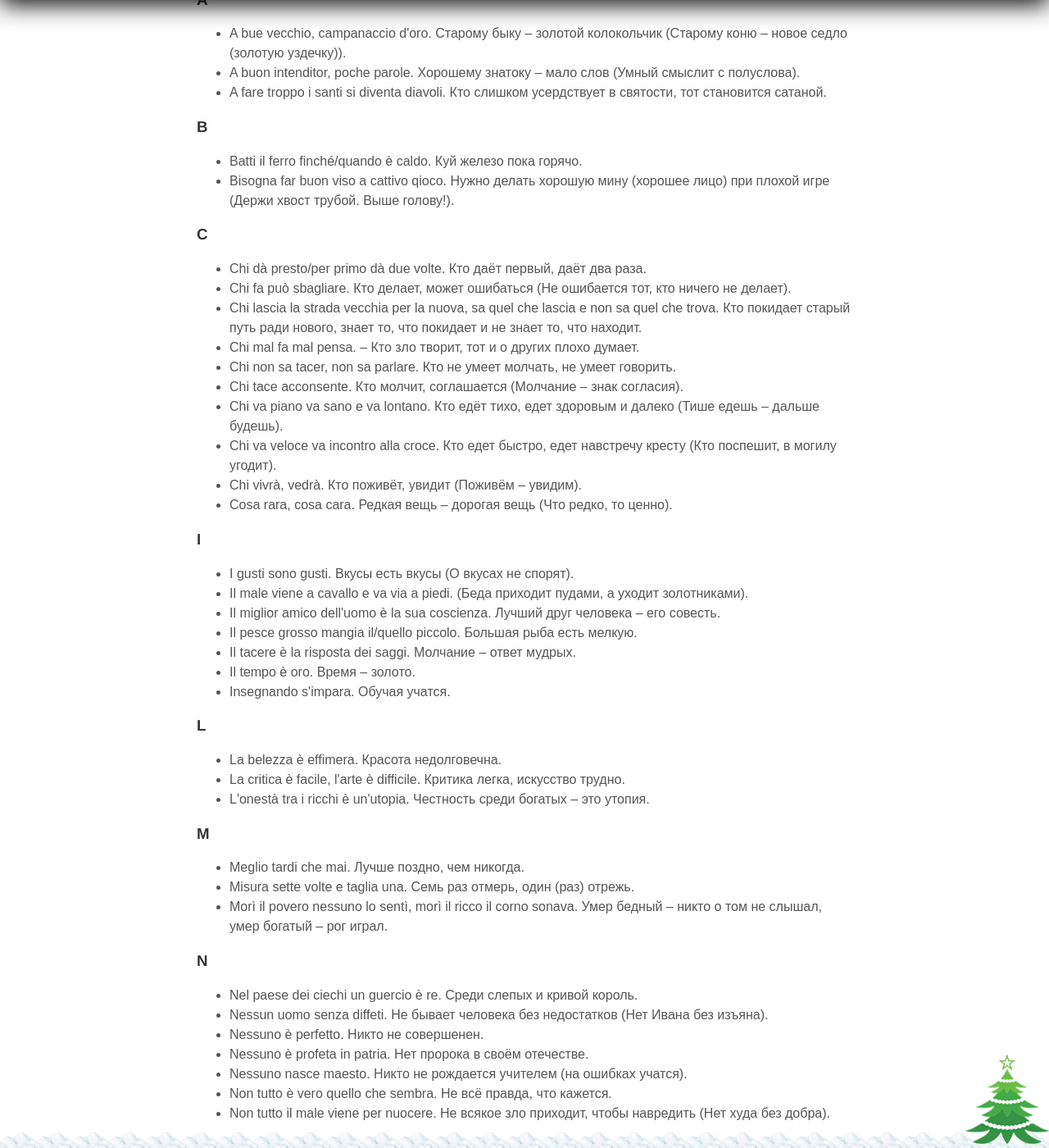
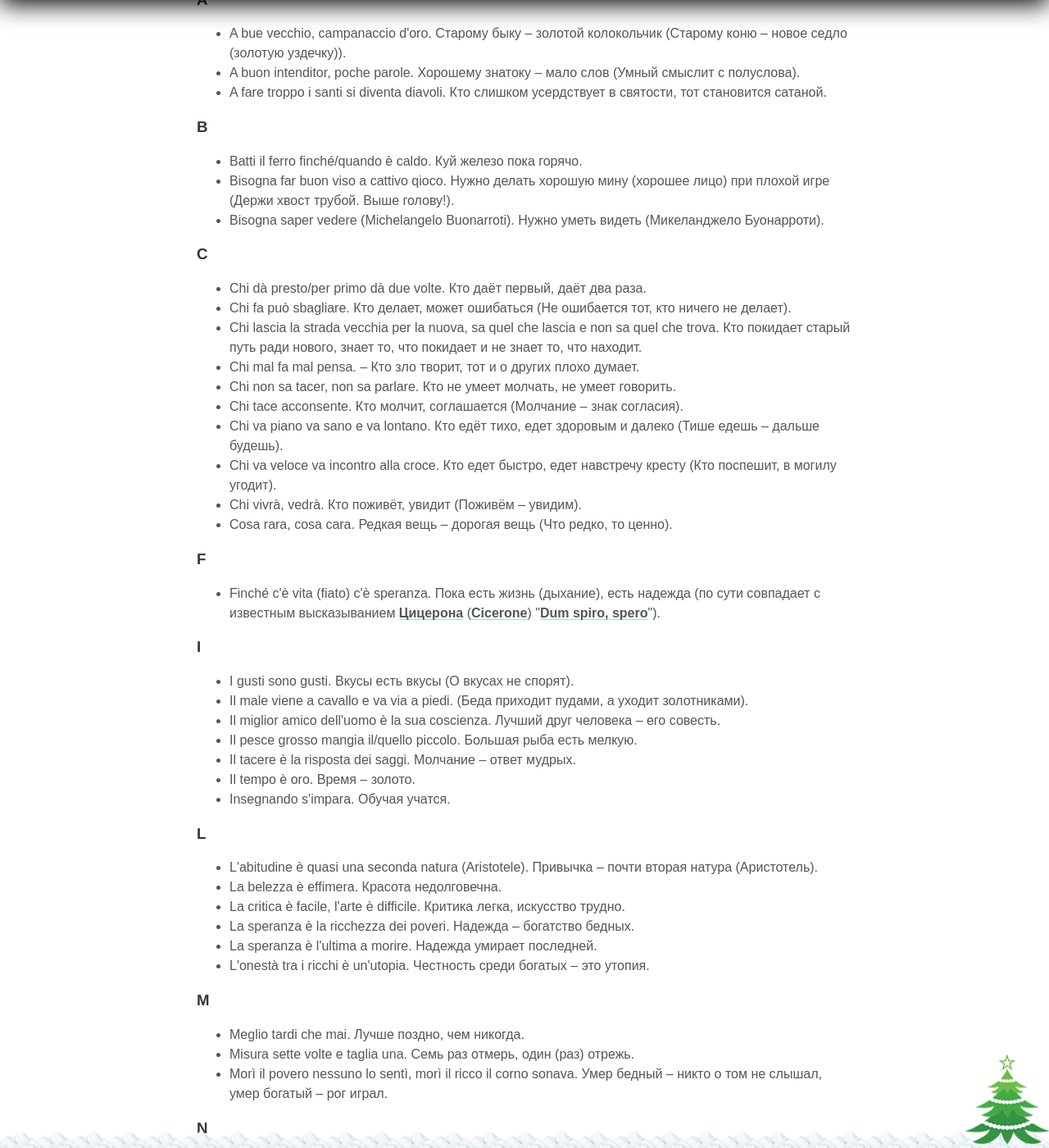
Before and after one commit to postolny/postolny.github.io, a Jekyll site: the page built from _pages/proverbi.md, in a window 1280 px wide and 1400 px high, scrolled down 725 px. Shown: the whole window at 82% size. Built offline with Jekyll 4.4.1, drawn with Linux system fonts in a browser that asks for light colours; nearby versions of some CDN libraries; some of the changed text lies outside the part shown.

Commit message:
Add files via upload

```diff
--- a/_pages/proverbi.md
+++ b/_pages/proverbi.md
@@ -16,6 +16,7 @@ permalink: /proverbi/
 
 - Batti il ferro finché/quando è caldo. Куй железо пока горячо.
 - Bisogna far buon viso a cattivo qioco. Нужно делать хорошую мину (хорошее лицо) при плохой игре (Держи хвост трубой. Выше голову!).
+- Bisogna saper vedere (Michelangelo Buonarroti). Нужно уметь видеть (Микеланджело Буонарроти).
 
 ### C
 
@@ -30,6 +31,10 @@ permalink: /proverbi/
 - Chi vivrà, vedrà. Кто поживёт, увидит (Поживём – увидим).
 - Cosa rara, cosa cara. Редкая вещь – дорогая вещь (Что редко, то ценно).
 
+### F
+
+- Finché c'è vita (fiato) c'è speranza. Пока есть жизнь (дыхание), есть надежда (по сути совпадает с известным высказыванием [Цицерона](https://ru.wikipedia.org/wiki/Цицерон) ([Cicerone](https://it.wikipedia.org/wiki/Marco_Tullio_Cicerone)) "[Dum spiro, spero](https://it.wikipedia.org/wiki/Dum_spiro,_spero)").
+
 ### I
 
 - I gusti sono gusti. Вкусы есть вкусы (О вкусах не спорят).
@@ -42,8 +47,11 @@ permalink: /proverbi/
 
 ### L
 
+- L'abitudine è quasi una seconda natura (Aristotele). Привычка – почти вторая натура (Аристотель).
 - La belezza è effimera. Красота недолговечна.
 - La critica è facile, l'arte è difficile. Критика легка, искусство трудно.
+- La speranza è la ricchezza dei poveri. Надежда – богатство бедных.
+- La speranza è l'ultima a morire. Надежда умирает последней.
 - L'onestà tra i ricchi è un'utopia. Честность среди богатых – это утопия.
 
 ### M
```
Also changed, not shown: other parts of _pages/proverbi.md (+5 -0 lines).
